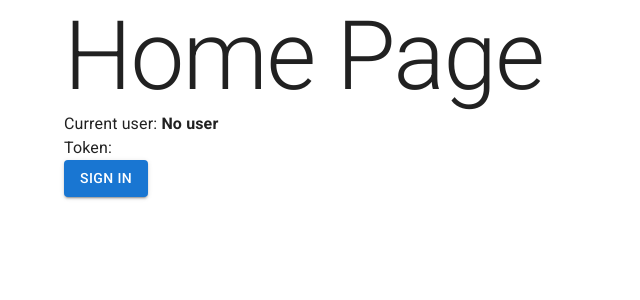
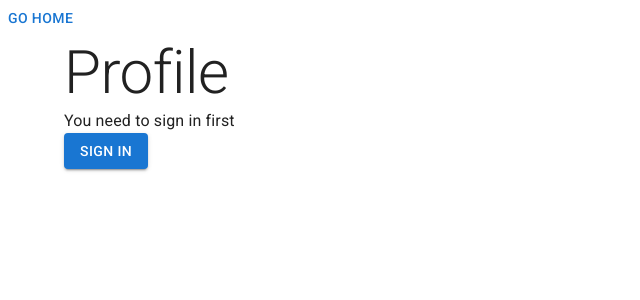
Before and after one commit to biggujo/rails-coursework, a React (Vite) app in the folder frontend/: page /profile in a window 1280 px wide. Before the commit this address led to /. Shown: the top 300 px of the page, without its empty margins (0-640 px from the left). Built offline with nearby package versions, Linux system fonts and the light colour scheme.

Commit message:
Add profile view

```diff
--- a/frontend/src/components/App/App.tsx
+++ b/frontend/src/components/App/App.tsx
@@ -1,15 +1,20 @@
-import { Route, Routes } from 'react-router-dom';
-import { CssBaseline } from '@mui/material';
+import { Route, Routes, useNavigate } from 'react-router-dom';
+import { Button, CssBaseline } from '@mui/material';
 import HomePage from '../../pages/HomePage.tsx';
 import NotFound from '../../pages/NotFound.tsx';
 import SignInPage from '../../pages/SignInPage.tsx';
 import { Toaster } from 'react-hot-toast';
+import ProfilePage from '../../pages/ProfilePage.tsx';
 
 export default function App() {
+  const navigate = useNavigate();
+
   return (<>
+    <Button onClick={() => navigate('/')}>Go home</Button>
     <Routes>
       <Route path={'/'} element={<HomePage />} />
       <Route path={'/sign-in'} element={<SignInPage />} />
+      <Route path={'/profile'} element={<ProfilePage />} />
       <Route path={'*'} element={<NotFound />} />
     </Routes>
     <CssBaseline />
--- a/frontend/src/hooks/query/index.ts
+++ b/frontend/src/hooks/query/index.ts
@@ -1 +1 @@
-export { default } from './usePing.ts';
+export { default } from './usePingQuery.ts';
--- /dev/null
+++ b/frontend/src/hooks/query/useGetProfileQuery.ts
@@ -0,0 +1,12 @@
+import { useQuery } from '@tanstack/react-query';
+import API from '../../utils/api.ts';
+
+function useGetProfileQuery({ ...args }) {
+  return useQuery({
+    queryKey: ['users/profile'],
+    queryFn: API.profile.getProfile,
+    ...args,
+  });
+}
+
+export default useGetProfileQuery;
--- a/frontend/src/hooks/query/usePing.ts
+++ b/frontend/src/hooks/query/usePingQuery.ts
@@ -1,11 +1,11 @@
 import { useQuery } from '@tanstack/react-query';
 import API from '../../utils/api.ts';
 
-function UsePing() {
+function usePingQuery() {
   return useQuery({
     queryKey: ['ping'],
     queryFn: API.debug.getPing,
   });
 }
 
-export default UsePing;
+export default usePingQuery;
--- a/frontend/src/hooks/useSignInForm.ts
+++ b/frontend/src/hooks/useSignInForm.ts
@@ -22,7 +22,7 @@ const validationSchema = Yup.object({
 
 function useSignInForm() {
   const navigate = useNavigate();
-  const { setUser } = useAuth();
+  const { setUser, setIsLoggedIn } = useAuth();
   const signInMutation = useSignInMutation();
 
   // Save Bearer on success
@@ -33,7 +33,8 @@ function useSignInForm() {
       return;
     }
 
-    setUser(data);
+    setUser(data!.data.data);
+    setIsLoggedIn(true);
     API.auth.setBearerToken(data!.headers.authorization);
 
     navigate('/');
@@ -53,12 +54,7 @@ function useSignInForm() {
       try {
         await signInMutation.mutateAsync(values);
       } catch (e: unknown) {
-        if (e instanceof AxiosError) {
-          toast.error(e.message);
-          return;
-        }
-
-        if (e instanceof Error) {
+        if (e instanceof AxiosError || e instanceof Error) {
           toast.error(e.message);
           return;
         }
--- a/frontend/src/main.tsx
+++ b/frontend/src/main.tsx
@@ -1,13 +1,10 @@
 import React from 'react';
 import ReactDOM from 'react-dom/client';
-import { CssBaseline } from '@mui/material';
-import { BrowserRouter, createBrowserRouter, Route, RouterProvider, Routes } from 'react-router-dom';
+import { BrowserRouter } from 'react-router-dom';
 import '@fontsource/roboto/300.css';
 import '@fontsource/roboto/400.css';
 import '@fontsource/roboto/500.css';
 import '@fontsource/roboto/700.css';
-import HomePage from './pages/HomePage.tsx';
-import NotFound from './pages/NotFound.tsx';
 import { QueryClient, QueryClientProvider } from '@tanstack/react-query';
 import { AuthStatusProvider } from './providers';
 import App from './components/App/App.tsx';
--- a/frontend/src/pages/HomePage.tsx
+++ b/frontend/src/pages/HomePage.tsx
@@ -2,10 +2,11 @@ import { useNavigate } from 'react-router-dom';
 import { Button, Container, Typography } from '@mui/material';
 import { useAuth } from '../providers';
 import axios from 'axios';
+import { getFormSubmissionInfo } from 'react-router-dom/dist/dom';
 
 
 export default function HomePage() {
-  const { user } = useAuth();
+  const { isLoggedIn, user } = useAuth();
   const navigate = useNavigate();
 
   return (<>
@@ -13,8 +14,13 @@ export default function HomePage() {
       <Typography variant={'h1'}>Home Page</Typography>
       <Typography>Current user: <b>{user?.email ? user.email : 'No user'}</b></Typography>
       <Typography>Token: {axios.defaults.headers.common.Authorization}</Typography>
+      <Button onClick={() => navigate('/profile')}
+              variant={'contained'} color={'secondary'}>
+        Profile
+      </Button>
       <Button onClick={() => navigate('/sign-in')}
-              variant={'contained'}>
+              variant={'contained'}
+              disabled={isLoggedIn}>
         Sign in
       </Button>
     </Container>
--- /dev/null
+++ b/frontend/src/pages/ProfilePage.tsx
@@ -0,0 +1,66 @@
+import { useAuth } from '../providers';
+import { Box, Button, Container, Typography } from '@mui/material';
+import useGetProfileQuery from '../hooks/query/useGetProfileQuery.ts';
+import { useEffect } from 'react';
+import { AxiosError } from 'axios';
+import toast from 'react-hot-toast';
+import { useNavigate } from 'react-router-dom';
+
+export default function ProfilePage() {
+  const navigate = useNavigate();
+  const profileQuery = useGetProfileQuery({
+    enabled: false,
+  });
+  const { isLoggedIn, user } = useAuth();
+
+  useEffect(() => {
+    if (!isLoggedIn) {
+      return;
+    }
+
+    const fetch = async () => {
+      try {
+        await profileQuery.refetch();
+
+        const response = profileQuery.data;
+
+        console.log(response);
+      } catch (e) {
+        if (e instanceof AxiosError || e instanceof Error) {
+          toast.error(e.message);
+          return;
+        }
+
+        console.log(e);
+      }
+    };
+
+    fetch();
+  }, []);
+
+  if (!isLoggedIn) {
+    return <Container>
+      <Box>
+        <Typography variant={'h2'}>Profile</Typography>
+        <Typography>
+          You need to sign in first
+        </Typography>
+        <Button onClick={() => navigate('/sign-in')}
+                variant={'contained'}>
+          Sign in
+        </Button>
+      </Box>
+    </Container>;
+  }
+
+  console.log(user);
+
+  return (<Container>
+    <Box>
+      {profileQuery.isFetching && <Typography>Loading...</Typography>}
+      {profileQuery.isSuccess && <><Typography variant={'h2'}>Profile</Typography>
+        <Typography>Email: <b>{user.email}</b></Typography>
+      </>}
+    </Box>
+  </Container>);
+};
--- a/frontend/src/providers/AuthStatusProvider.tsx
+++ b/frontend/src/providers/AuthStatusProvider.tsx
@@ -11,14 +11,11 @@ interface Props {
 
 export const AuthStatusProvider = ({ children }: Props) => {
   const [isLoggedIn, setIsLoggedIn] = useState(false);
-  const [isRefreshing, setIsRefreshing] = useState(false);
   const [user, setUser] = useState(null!);
 
   const authStatus = {
     isLoggedIn,
     setIsLoggedIn,
-    isRefreshing,
-    setIsRefreshing,
     user,
     setUser,
   };
--- a/frontend/src/utils/api.ts
+++ b/frontend/src/utils/api.ts
@@ -33,6 +33,16 @@ const signIn = async (data: UserFormAPI) => {
   }
 };
 
+const getProfile = async () => {
+  try {
+    const response: AxiosResponse = await axios.get('/users/profile');
+
+    return response;
+  } catch (e) {
+    console.log(e);
+  }
+};
+
 const API = {
   debug: {
     getPing,
@@ -42,6 +52,9 @@ const API = {
     clearBearerToken,
     signIn,
   },
+  profile: {
+    getProfile,
+  },
 };
 
 export default API;
```
